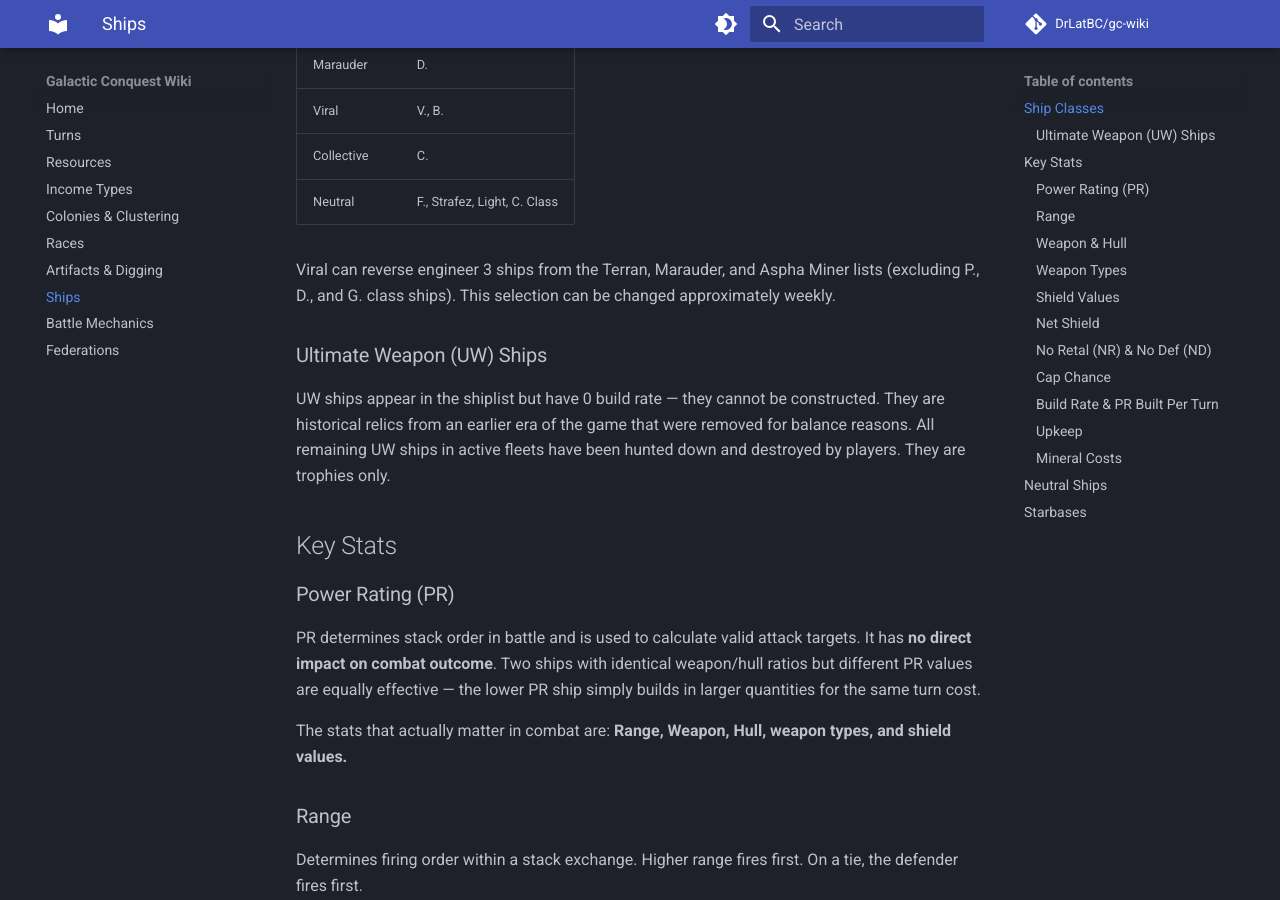
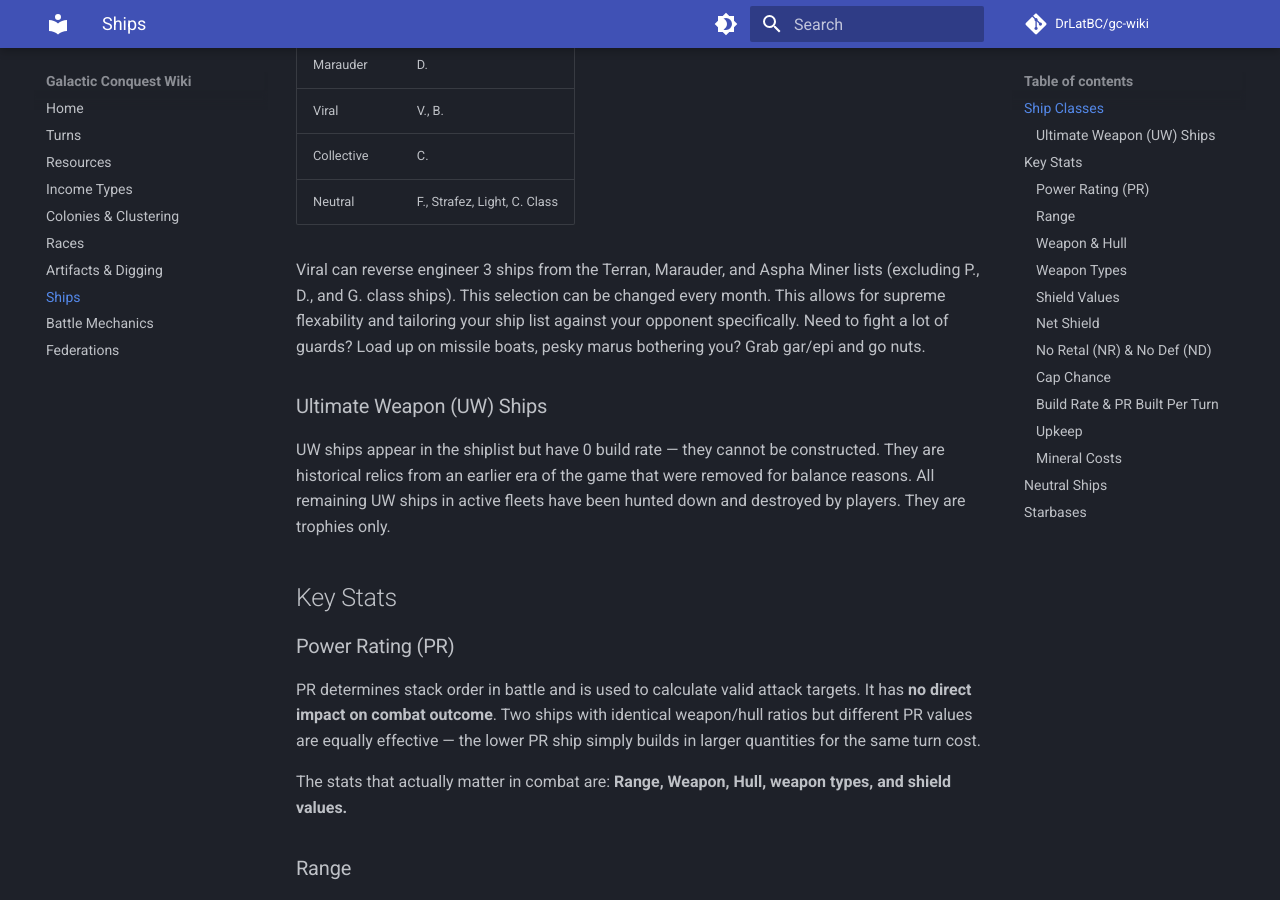
Before and after one commit to DrLatBC/gc-wiki, an MkDocs documentation site: the page built from docs/ships.md, in a window 1280 px wide and 900 px high, scrolled down 570 px. Built offline with MkDocs 1.6.1 and Material for MkDocs 9.7.7, drawn with Linux system fonts in a browser that asks for light colours; comment, search, counter and statistics services are not loaded.

Commit message:
Revise Viral ship selection update frequency and details
Updated the frequency of ship selection changes and added flexibility details for ship list tailoring.

```diff
--- a/docs/ships.md
+++ b/docs/ships.md
@@ -19,7 +19,7 @@ Each race has a unique shiplist of ~15 race-specific ships plus access to ~20 ne
 | Collective | C. |
 | Neutral | F., Strafez, Light, C. Class |
 
-Viral can reverse engineer 3 ships from the Terran, Marauder, and Aspha Miner lists (excluding P., D., and G. class ships). This selection can be changed approximately weekly.
+Viral can reverse engineer 3 ships from the Terran, Marauder, and Aspha Miner lists (excluding P., D., and G. class ships). This selection can be changed every month. This allows for supreme flexability and tailoring your ship list against your opponent specifically. Need to fight a lot of guards? Load up on missile boats, pesky marus bothering you? Grab gar/epi and go nuts.
 
 ### Ultimate Weapon (UW) Ships
 
```
